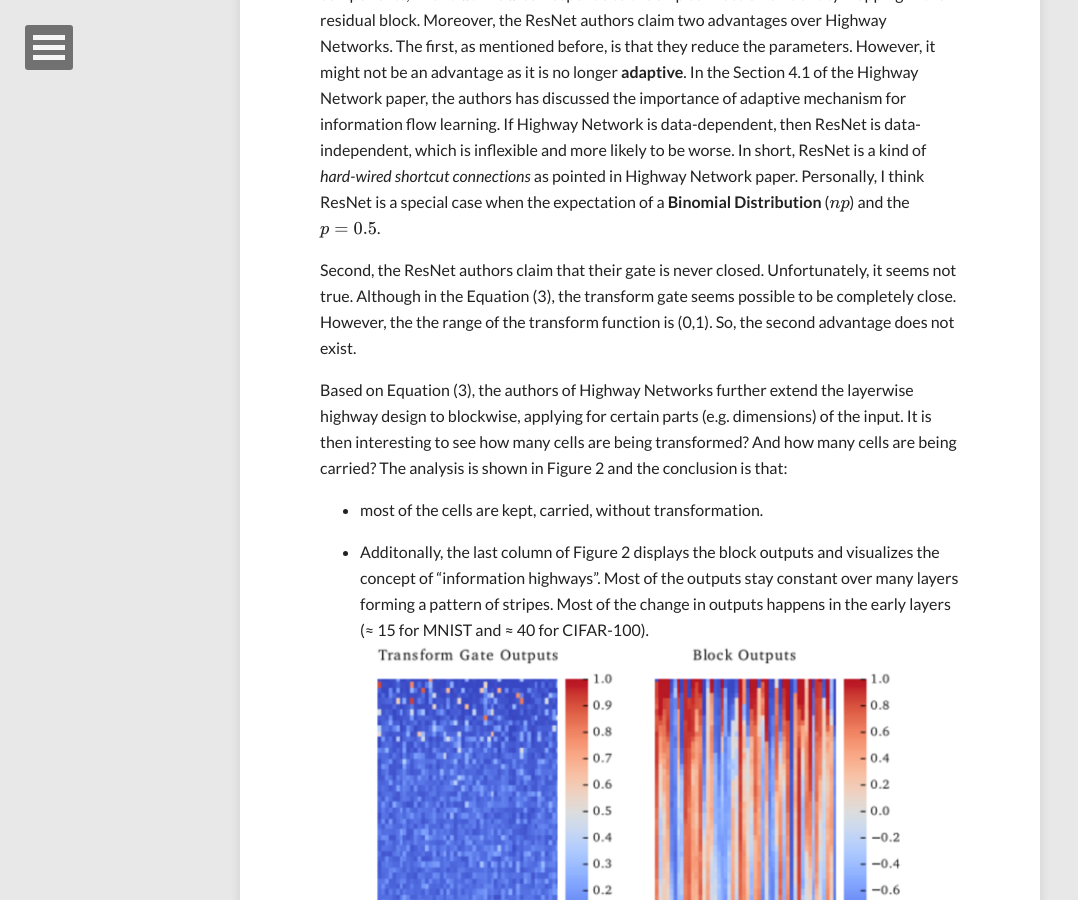
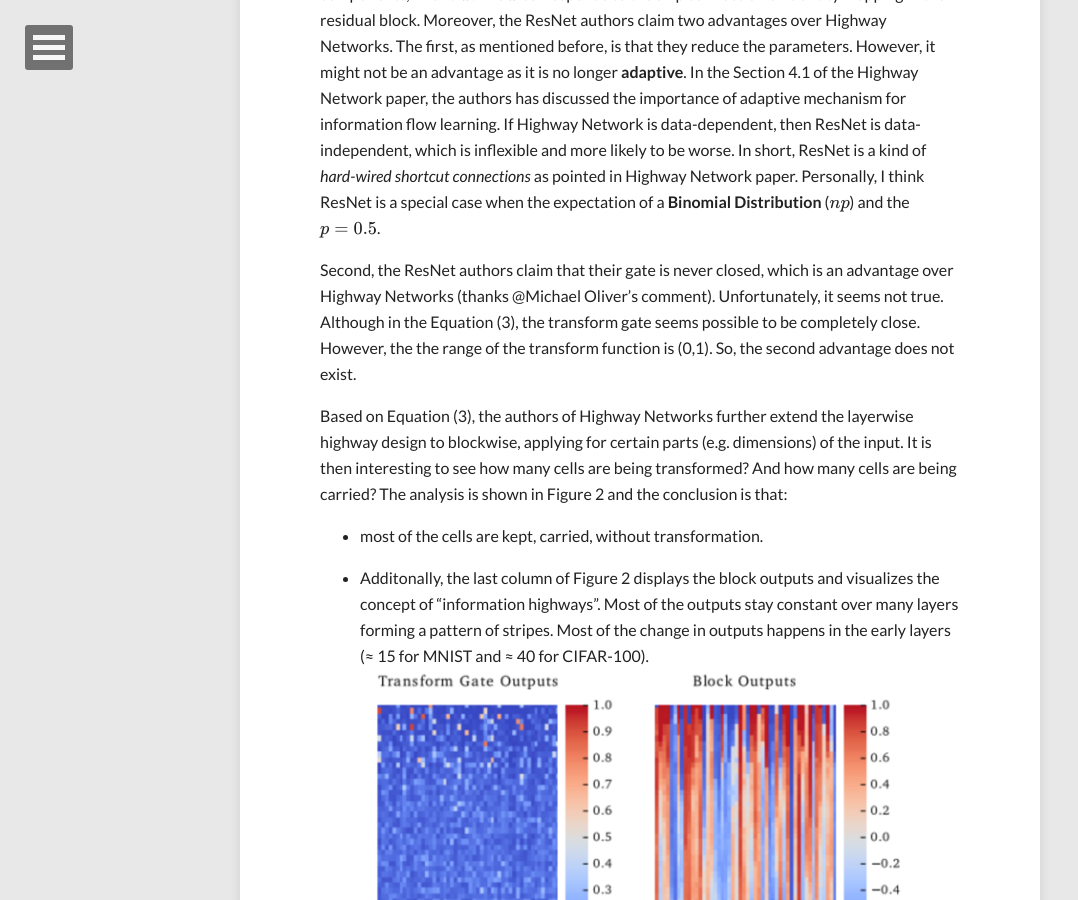
Before and after one commit to niangaotuantuan/niangaotuantuan.github.io, a Jekyll site: the page built from _posts/2016/2016-01-10-highway-networks-and-deep-residual-networks.md, in a window 1280 px wide and 900 px high, scrolled down 2700 px. Shown: the whole window, without its empty margins (0-1078 px from the left). Built offline with Jekyll 4.4.1, drawn with Linux system fonts in a browser that asks for light colours; nearby versions of some CDN libraries; formulas are drawn with MathJax 3; comment, search, counter and statistics services are not loaded.

Commit message:
refine writing

```diff
--- a/_posts/2016/2016-01-10-highway-networks-and-deep-residual-networks.md
+++ b/_posts/2016/2016-01-10-highway-networks-and-deep-residual-networks.md
@@ -51,7 +51,7 @@ I bolded the word **adaptive** in the quote as it is the key to their highway me
 
 Now, if one seperate the Equation (3) above like the Residual block, one will get two components, $$H$$ and $$x$$. The $$x$$ corresponds to the skip connection of identity mapping in the residual block. Moreover, the ResNet authors claim two advantages over Highway Networks. The first, as mentioned before, is that they reduce the parameters. However, it might not be an advantage as it is no longer **adaptive**. In the Section 4.1 of the Highway Network paper, the authors has discussed the importance of adaptive mechanism for information flow learning. If Highway Network is data-dependent, then ResNet is data-independent, which is inflexible and more likely to be worse. In short, ResNet is a kind of *hard-wired shortcut connections* as pointed in Highway Network paper. Personally, I think ResNet is a special case when the expectation of a **Binomial Distribution** ($$np$$) and the $$p=0.5$$.
 
-Second, the ResNet authors claim that their gate is never closed. Unfortunately, it seems not true. Although in the Equation (3), the transform gate seems possible to be completely close. However, the the range of the transform function is (0,1). So, the second advantage does not exist.
+Second, the ResNet authors claim that their gate is never closed, which is an advantage over Highway Networks (thanks @Michael Oliver's comment). Unfortunately, it seems not true. Although in the Equation (3), the transform gate seems possible to be completely close. However, the the range of the transform function is (0,1). So, the second advantage does not exist.
 
 Based on Equation (3), the authors of Highway Networks further extend the layerwise highway design to blockwise, applying for certain parts (e.g. dimensions) of the input. It is then interesting to see how many cells are being transformed? And how many cells are being carried? The analysis is shown in Figure 2 and the conclusion is that:
 
```
